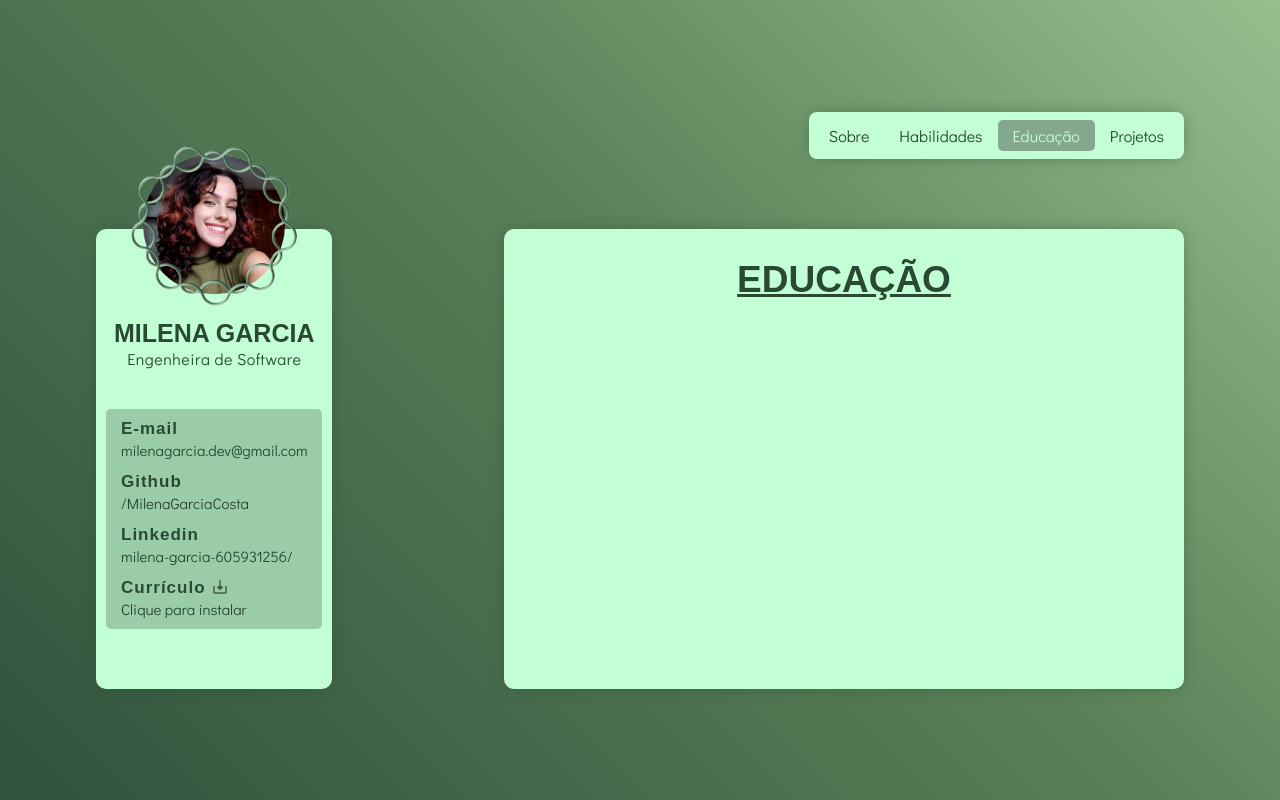
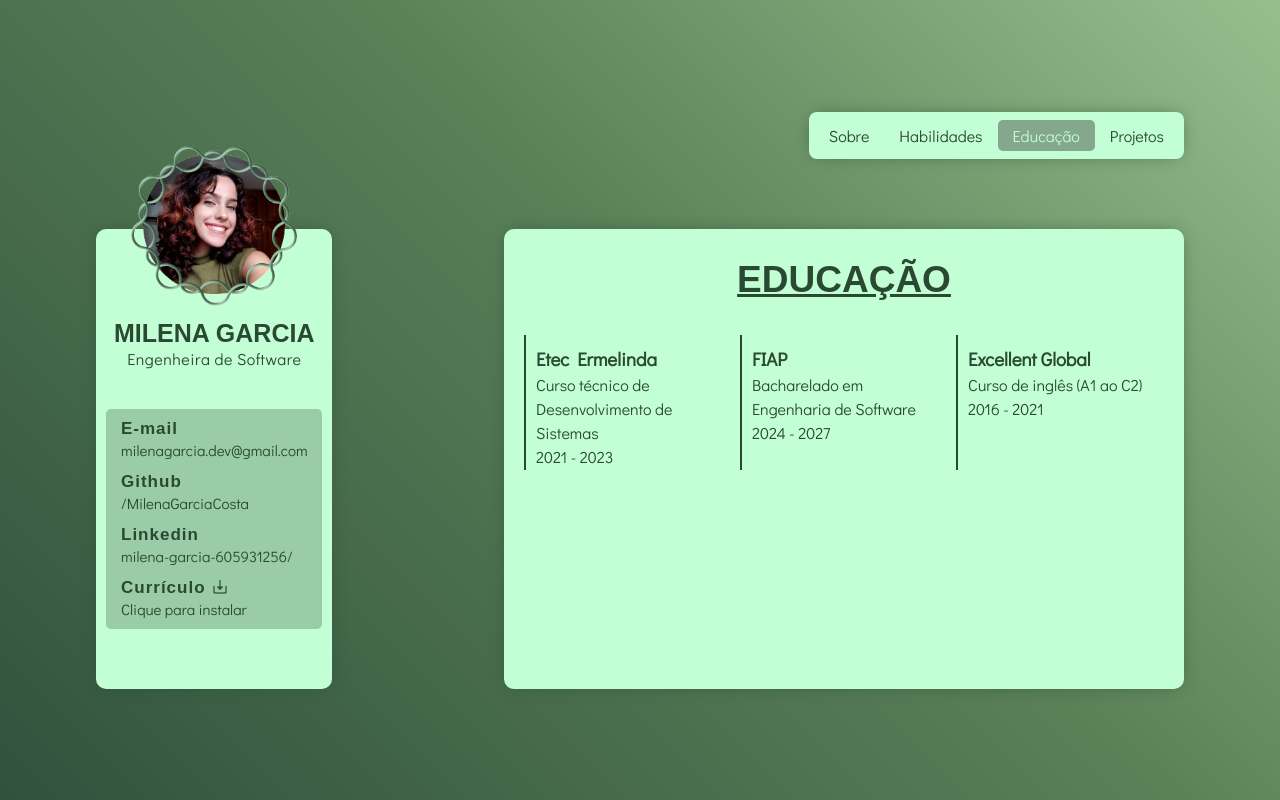
Before and after one commit to MilenaGarciaCosta/portfolio-remastered, a React (Vite) app in the folder portfolio/: page /educacao in a window 1280 px wide. Built offline with nearby package versions, Linux system fonts and the light colour scheme; a web font is replaced by a local one.

Commit message:
página de educação finalizada

```diff
--- a/portfolio/src/pages/Educacao.jsx
+++ b/portfolio/src/pages/Educacao.jsx
@@ -1,9 +1,28 @@
 import PageWrap from "../layout/PageWrap.jsx"
+import "../styles/educacao.css"
 
 const Educacao =()=>{
     return(
         <PageWrap id="titulo_educacao" titulo="Educação">
+            <section id="educacao_container">
+                <div className="educacao_card">
+                    <h3>Etec Ermelinda</h3>
+                    <p>Curso técnico de Desenvolvimento de Sistemas</p>
+                    <p>2021 - 2023</p>
+                </div>
 
+                <div className="educacao_card">
+                <h3>FIAP</h3>
+                    <p>Bacharelado em Engenharia de Software</p>
+                    <p>2024 - 2027</p>
+                </div>
+
+                <div className="educacao_card">
+                <h3>Excellent Global</h3>
+                    <p>Curso de inglês (A1 ao C2)</p>
+                    <p>2016 - 2021</p>
+                </div>
+            </section>
         </PageWrap>
     )
 }
--- /dev/null
+++ b/portfolio/src/styles/educacao.css
@@ -0,0 +1,21 @@
+@import "../styles/main.css";
+
+#educacao_container{
+    display: grid;
+    grid-template-columns: repeat(3, 1fr);
+    grid-template-rows: repeat(1, 1fr);
+    gap: 8px;
+    align-items: center;
+}
+
+.educacao_card{
+    display: flex;
+    flex-direction: column;
+    border-left: 2px solid var(--verde-escuro);
+    padding: 10px;
+    height: 80%;
+}
+
+.educacao_card p{
+    text-align: left;
+}
```
